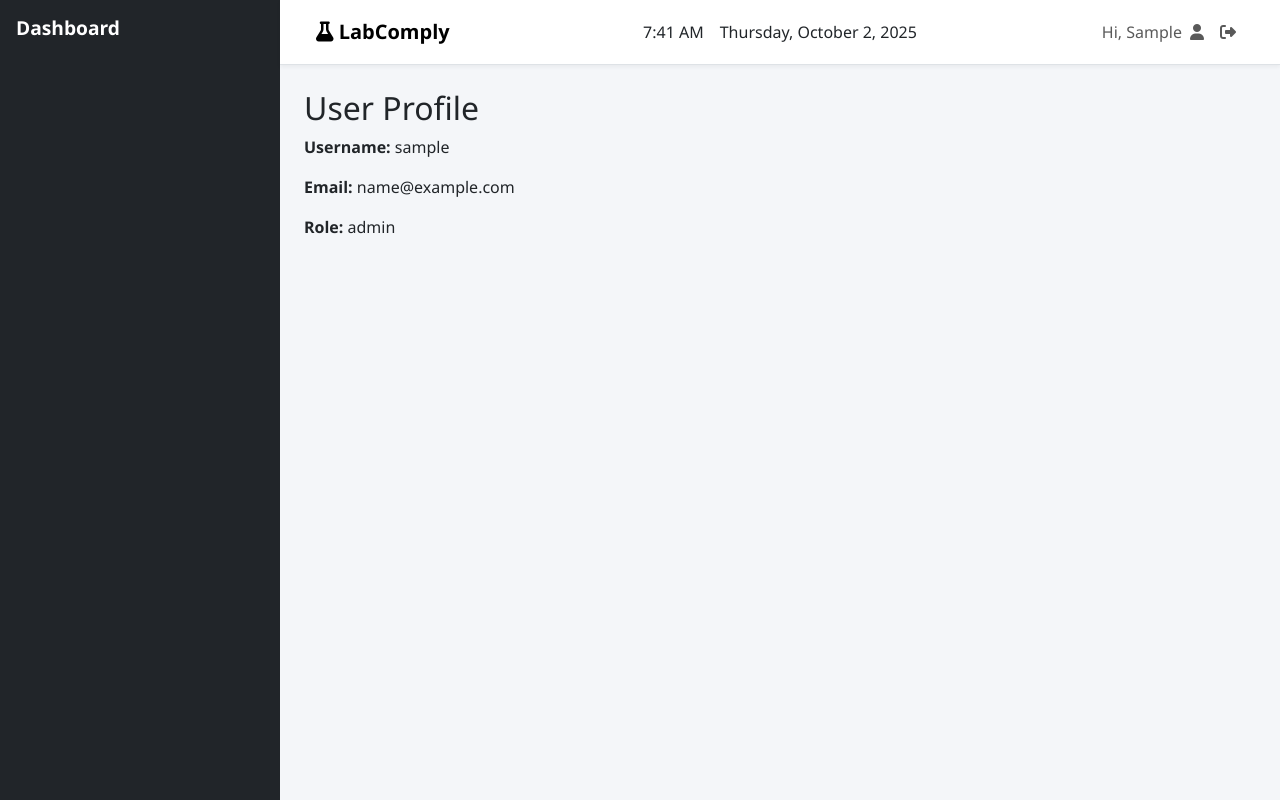
After one commit to TwittK/ICT2114, a Flask app: page /profile in a window 1280 px wide. The commit adds this page. Run offline with Flask 3, Linux system fonts and the light colour scheme; the visitor is signed in with stand-in values (Sample User, id 1); data that the repository does not hold is empty.

Commit message:
Create link to profile page. Create basic profile html page. Update routes to profile page.

```diff
--- a/modularized/web/routes.py
+++ b/modularized/web/routes.py
@@ -1590,3 +1590,16 @@ def create_account():
 
     return render_template("create_account.html", roles=roles, cam_management=cam_management,
                            user_role_management=user_role_management, )
+
+
+@app.route('/profile')
+@login_required
+def profile():
+    # Get user information from the session
+    user_info = {
+        "username": session.get("username"),
+        "email": session.get("email"),
+        "role": session.get("role"),
+    }
+
+    return render_template("profile.html", user=user_info)
--- a/modularized/web/templates/base.html
+++ b/modularized/web/templates/base.html
@@ -205,6 +205,12 @@
                                     <i class="fas fa-user"></i>
                                 </a>
                                 <ul class="dropdown-menu dropdown-menu-end" aria-labelledby="userProfileDropdown">
+                                {# Profile Link #}
+                                    <li>
+                                        <a class="dropdown-item" href="{{ url_for('profile') }}">
+                                            <i class="fas fa-user-circle me-2"></i> Profile
+                                        </a>
+                                    </li>
                                 </ul>
                             </div>
                             <div class="nav-item d-flex align-items-center">
--- /dev/null
+++ b/modularized/web/templates/profile.html
@@ -0,0 +1,10 @@
+{% extends 'base.html' %}
+
+{% block content %}
+    <div class="container mt-4">
+        <h2>User Profile</h2>
+        <p><strong>Username:</strong> {{ user.username }}</p>
+        <p><strong>Email:</strong> {{ user.email  }}</p>
+        <p><strong>Role:</strong> {{ user.role  }}</p>
+    </div>
+{% endblock %}
```
